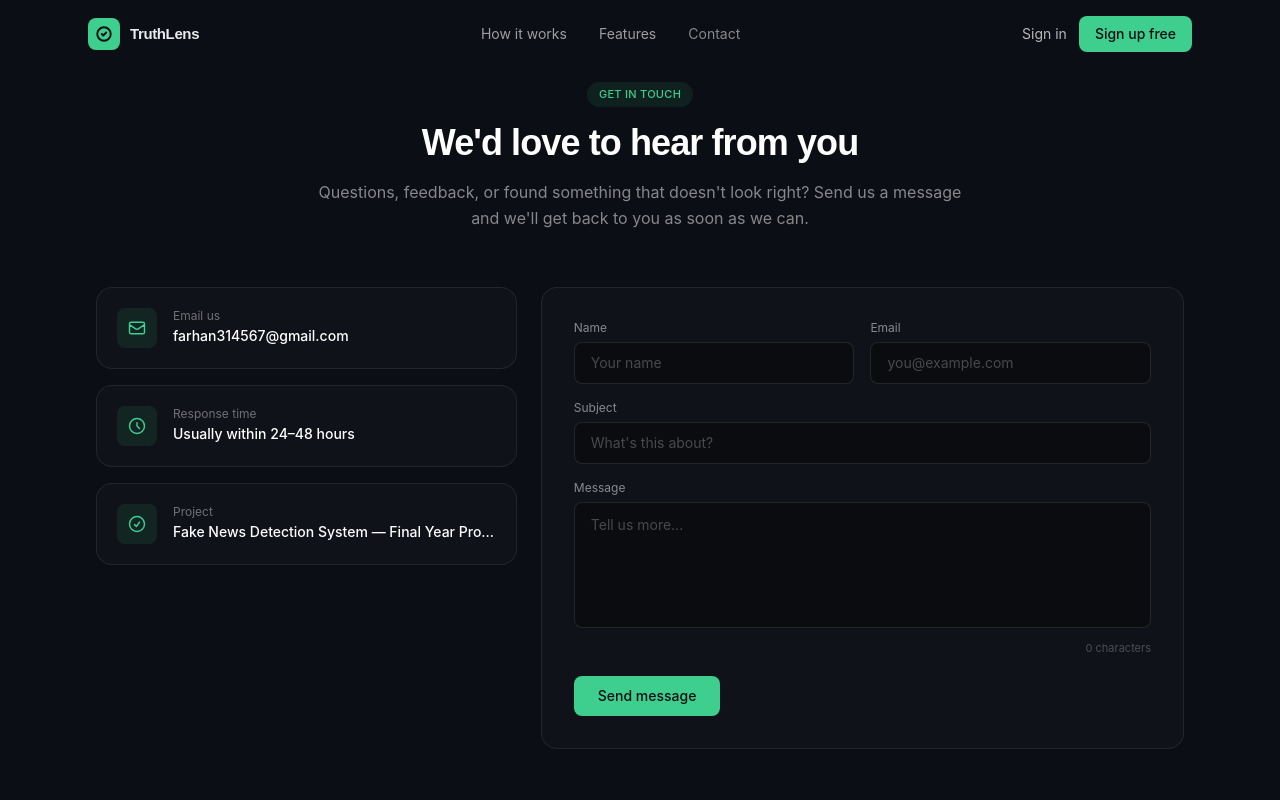
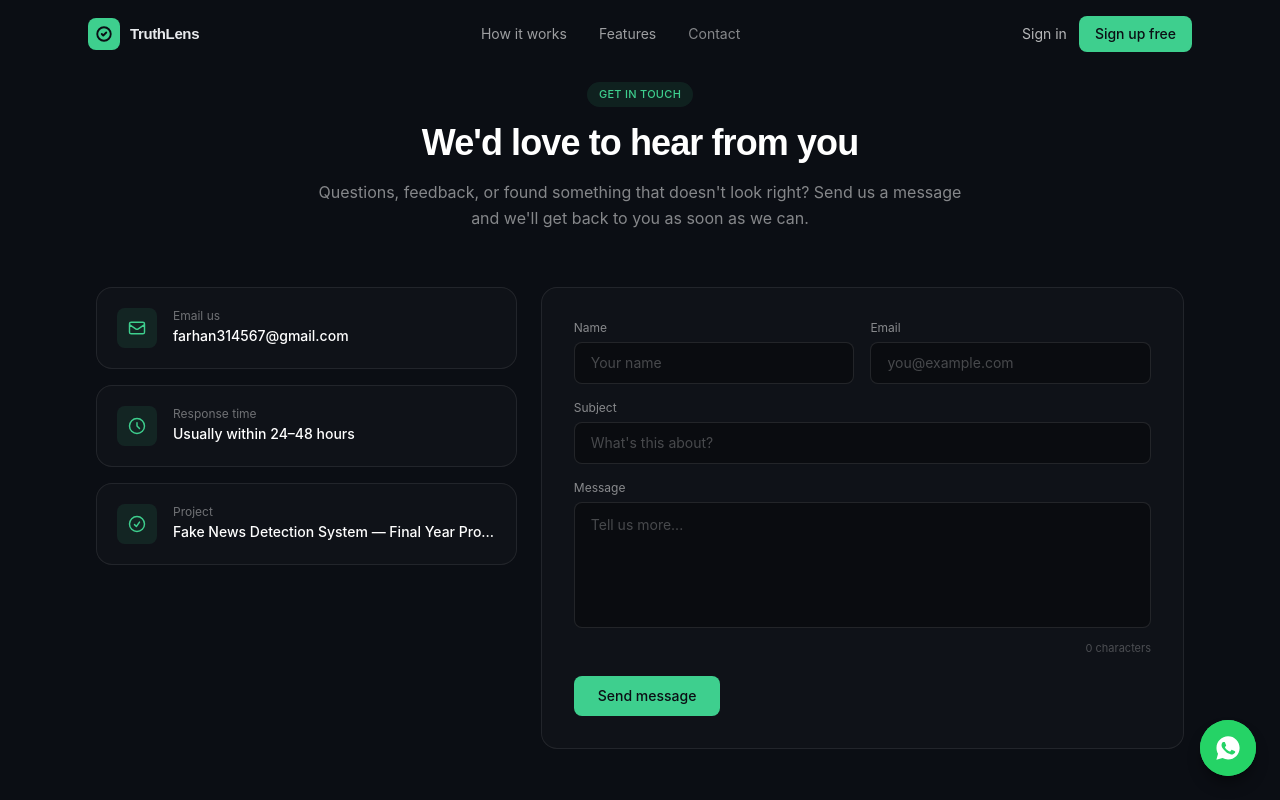
Before and after one commit to farhanali-cell/FakeNewsDetection, a React app in the folder frontend/: page /contact in a window 1280 px wide. Shown: the top 800 px of the page. Built offline with nearby package versions, Linux system fonts and the light colour scheme; no server answers; the HTML template or start-up script is replaced by a standard one.

Commit message:
Fix logo link to navigate home and add WhatsApp button to Contact page

```diff
--- a/frontend/src/components/common/Navbar.jsx
+++ b/frontend/src/components/common/Navbar.jsx
@@ -29,7 +29,7 @@
       }`}
     >
       <div className="max-w-6xl mx-auto px-6 py-4 flex items-center justify-between">
-        <a href="#top" className="flex items-center gap-2.5">
+        <Link to="/" className="flex items-center gap-2.5">
           <div className="w-8 h-8 rounded-lg bg-[#3ECF8E] flex items-center justify-center">
             <svg
               xmlns="http://www.w3.org/2000/svg"
@@ -52,7 +52,7 @@
           >
             TruthLens
           </span>
-        </a>
+        </Link>
 
         <div className="hidden md:flex items-center gap-8 text-sm text-white/60">
           <a href="#how" className="hover:text-white transition-colors">
--- a/frontend/src/pages/Contact.jsx
+++ b/frontend/src/pages/Contact.jsx
@@ -1,6 +1,7 @@
 import { useState } from "react";
 import { Link } from "react-router-dom";
 import api from "../api/axios";
+import WhatsAppFloat from "../components/common/WhatsAppFloat";
 import Navbar from "../components/common/Navbar";
 import Footer from "../components/common/Footer";
 
@@ -256,6 +257,7 @@
       </main>
 
       <Footer />
+      <WhatsAppFloat />
     </div>
   );
 }
```
